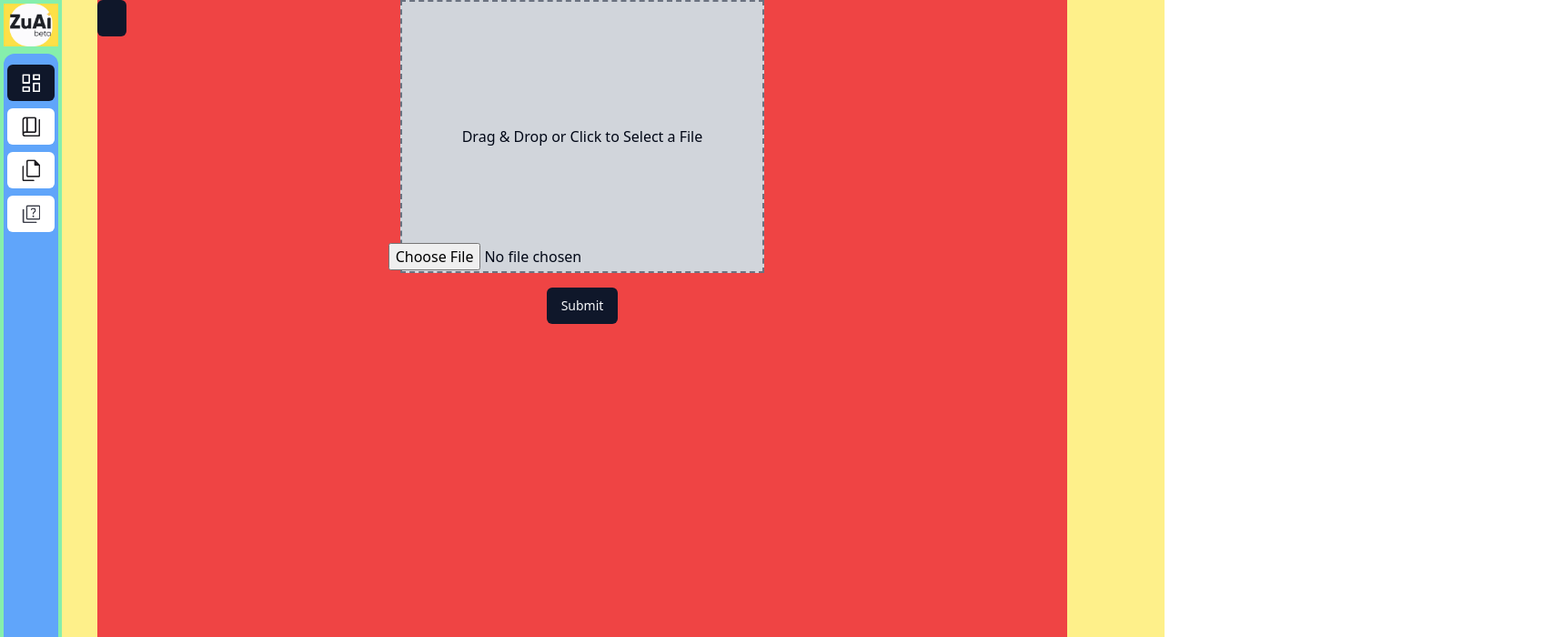
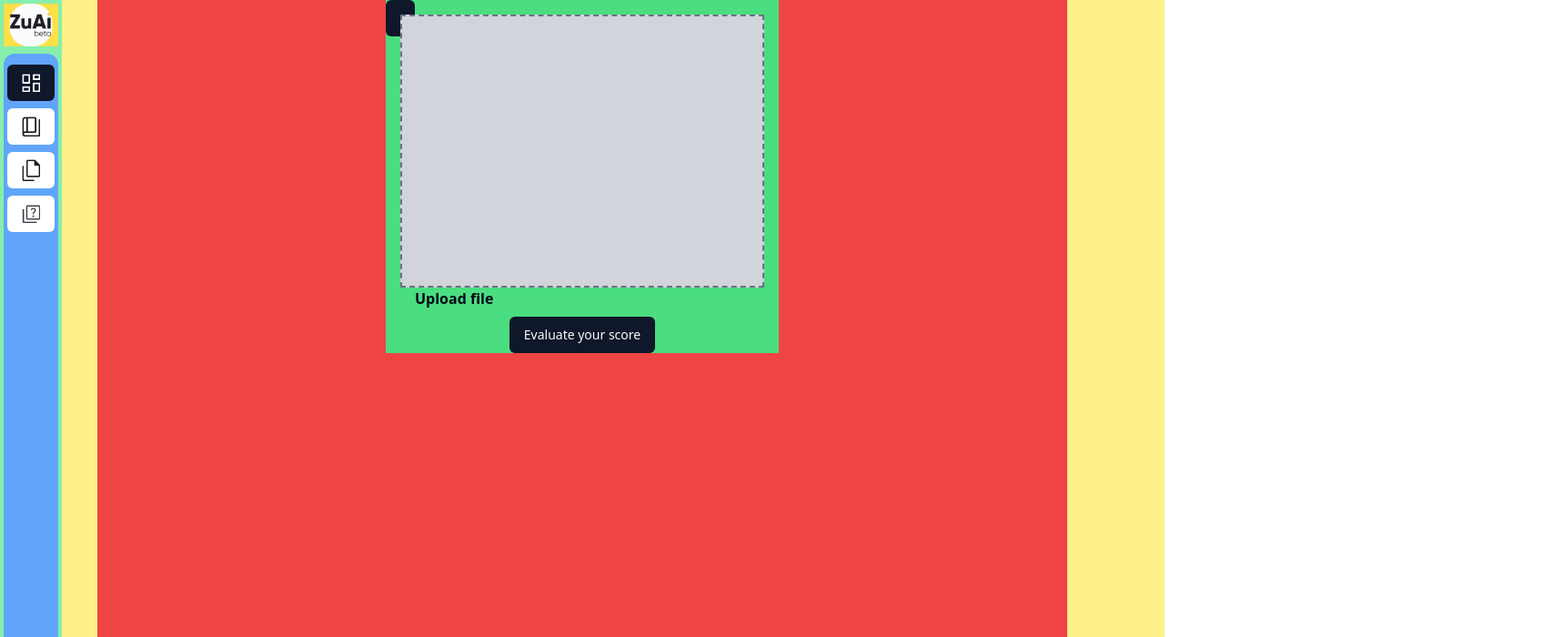
Before and after one commit to gokulkumar0209/ZuAi, a React (Vite) app in the folder client/: page / in a window 1280 px wide. Both pictures are taken after a click on the button 122 px from the left and 20 px from the top of the page. Shown: the top 700 px of the page at 91% size, 1707 px wide, since content can reach past the window. Built offline with nearby package versions, Linux system fonts and the light colour scheme.

Commit message:
Input box functionalities changed

```diff
--- /dev/null
+++ b/client/src/@components/elements/DragDrop.tsx
@@ -0,0 +1,52 @@
+import { useState } from "react";
+import { Button } from "../ui/button";
+
+interface DragDropProps {
+	selectedFile: File | null;
+	setSelectedFile: (file: File | null) => void;
+}
+
+function DragDrop({ selectedFile, setSelectedFile }: DragDropProps) {
+	const handleFileChange = (e: React.ChangeEvent<HTMLInputElement>) => {
+		const file = e.target.files ? e.target.files[0] : null;
+		setSelectedFile(file);
+	};
+	const handleDrop = (e: React.DragEvent<HTMLDivElement>) => {
+		e.preventDefault();
+		const file = e.dataTransfer.files ? e.dataTransfer.files[0] : null;
+		setSelectedFile(file);
+	};
+	const handleDragOver = (e: React.DragEvent<HTMLDivElement>) => {
+		e.preventDefault();
+	};
+
+	return (
+		<div className="p-4">
+			<div
+				className="bg-gray-300 border-2 border-dashed border-gray-500 w-[400px] h-[300px] relative block"
+				style={{ pointerEvents: "all" }}
+				onDrop={handleDrop}
+				onDragOver={handleDragOver}
+			></div>
+			<div className=" flex items-center justify-center h-full">
+				{selectedFile && <span>{selectedFile.name}</span>}
+			</div>
+			<div className=" absolute">
+				<label
+					htmlFor="file-upload"
+					className=" cursor-pointer font-bold py-2 px-4 rounded"
+				>
+					Upload file
+				</label>
+				<input
+					id="file-upload"
+					type="file"
+					onChange={handleFileChange}
+					className="hidden"
+				/>
+			</div>
+		</div>
+	);
+}
+
+export default DragDrop;
--- a/client/src/@components/elements/Home.tsx
+++ b/client/src/@components/elements/Home.tsx
@@ -20,6 +20,7 @@ const Home: React.FC<HomeProps> = (_props: HomeProps) => {
 					selectedFile={selectedFile}
 					setSelectedFile={setSelectedFile}
 				/>
+
 			</div>
 
 			<div className={!show ? "" : "hidden"}>
--- a/client/src/@components/elements/InputBox.tsx
+++ b/client/src/@components/elements/InputBox.tsx
@@ -1,35 +1,15 @@
-import { useState } from "react";
-import { Button } from "../ui/button"; // Assuming Button component has types defined
+import React from "react";
+import DragDrop from "./DragDrop";
+import { Button } from "../ui/button";
 
 interface InputBoxProps {
 	selectedFile: File | null;
 	setSelectedFile: (file: File | null) => void;
 }
-
-function InputBox({ selectedFile, setSelectedFile }: InputBoxProps) {
-	const [isDragging, setIsDragging] = useState<boolean>(false);
-
-	const handleFileChange = (e: React.ChangeEvent<HTMLInputElement>) => {
-		const file = e.target.files ? e.target.files[0] : null;
-		setSelectedFile(file);
-	};
-
-	const handleDrop = (e: React.DragEvent<HTMLDivElement>) => {
-		e.preventDefault();
-		setIsDragging(false);
-		const file = e.dataTransfer.files ? e.dataTransfer.files[0] : null;
-		setSelectedFile(file);
-	};
-
-	const handleDragOver = (e: React.DragEvent<HTMLDivElement>) => {
-		e.preventDefault();
-		setIsDragging(true);
-	};
-
-	const handleDragLeave = () => {
-		setIsDragging(false);
-	};
-
+const InputBox: React.FC<InputBoxProps> = ({
+	selectedFile,
+	setSelectedFile,
+}) => {
 	const handleSubmit = () => {
 		if (selectedFile) {
 			const reader = new FileReader();
@@ -47,37 +27,17 @@ function InputBox({ selectedFile, setSelectedFile }: InputBoxProps) {
 			alert("No file selected!");
 		}
 	};
+	return (
+		<div className=" bg-green-400">
+			<DragDrop selectedFile={selectedFile} setSelectedFile={setSelectedFile} />
 
-	return (
-		<div className="flex flex-col items-center">
-			<div
-				className={` bg-gray-300 border-2 border-dashed border-gray-500 w-[400px] h-[300px] flex items-center justify-center ${
-					isDragging ? "bg-gray-500" : ""
-				}`}
-				onDrop={handleDrop}
-				onDragOver={handleDragOver}
-				onDragLeave={handleDragLeave}
-			>
-				<div><input
-					type="file"
-					onChange={handleFileChange}
-					className="  absolute left-1/3 top-1/3  cursor-pointer opacity-100 w-full h-full"
-				/></div>
-				{!selectedFile && !isDragging && (
-					<span>Drag & Drop or Click to Select a File</span>
-				)}
-				{isDragging && (
-					<div className="absolute bg-gray-500 opacity-50 w-full h-full flex items-center justify-center">
-						<span>Drop file here</span>
-					</div>
-				)}
-				{selectedFile && !isDragging && <span>{selectedFile.name}</span>}
+			<div className=" flex justify-center">
+				<Button onClick={handleSubmit} className="mt-4">
+					Evaluate your score
+				</Button>
 			</div>
-			<Button onClick={handleSubmit} className="mt-4">
-				Submit
-			</Button>
 		</div>
 	);
-}
+};
 
 export default InputBox;
--- a/client/src/App.tsx
+++ b/client/src/App.tsx
@@ -9,7 +9,7 @@ function App() {
 				<div className=" w-[68px] h-full left-0 z-1 top-0 bg-green-500 rounded-xl col-span-1 ">
 					<NavBar />
 				</div>
-				<div className=" h-screen bg-red-500 col-span-10">
+				<div className=" h-screen bg-red-500 col-span-10 flex  justify-center">
 					<Home />
 				</div>
         <div className=" col-span-1"></div>
```
